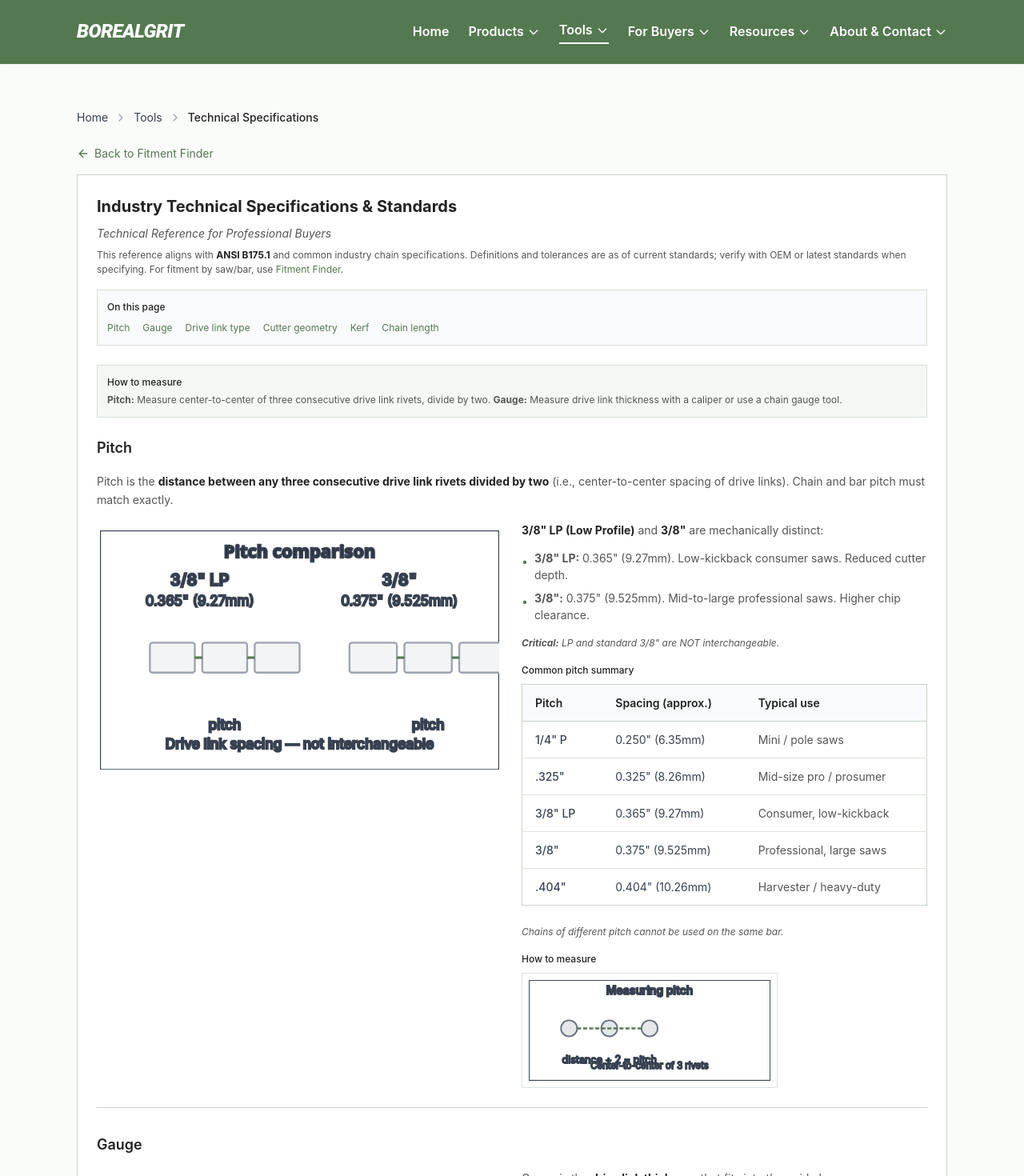
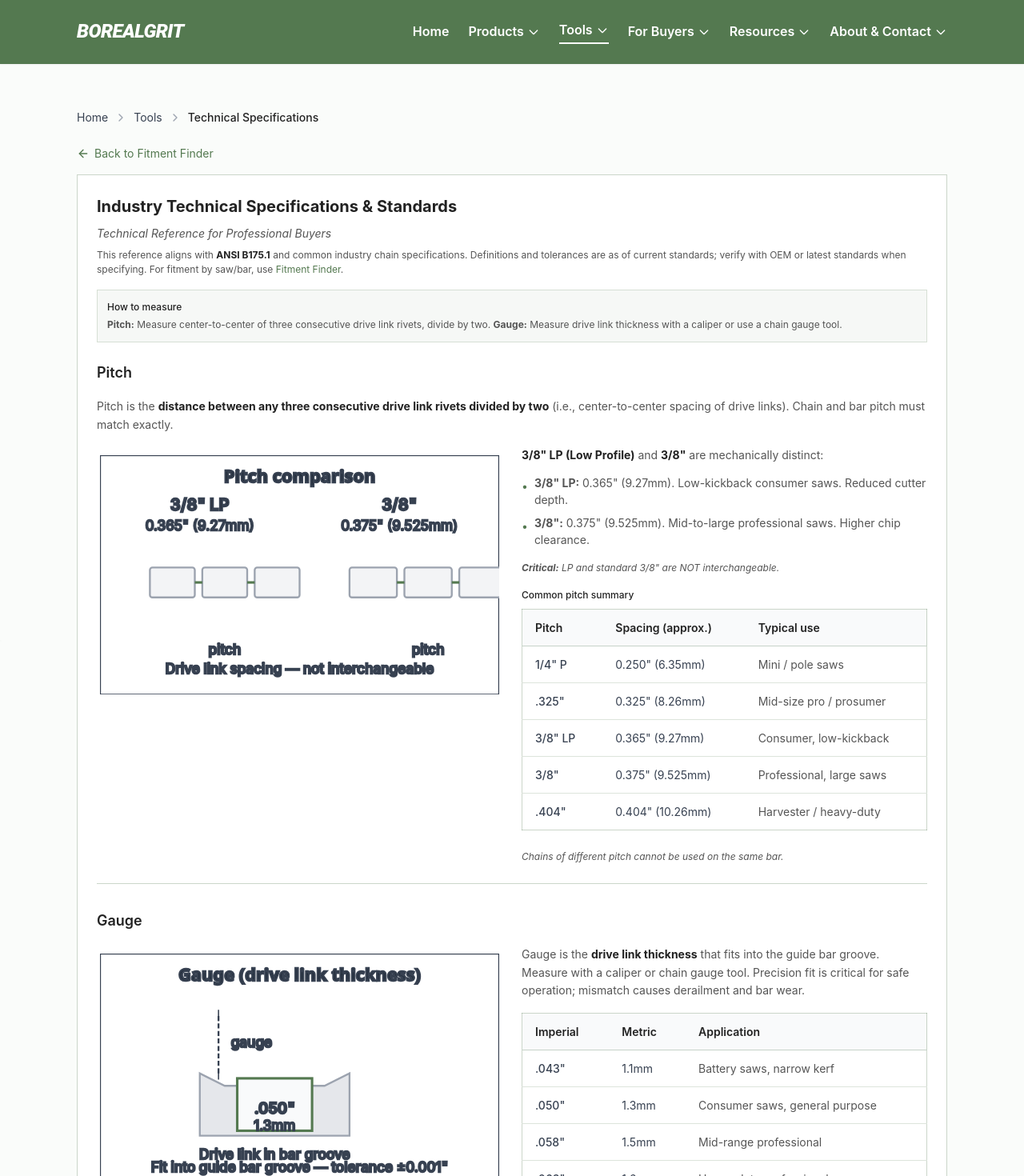
Before and after one commit to LoganOYoung/chainsaw-chain-supplier-borealgrit, a Next.js app: page /tools/technical-specs in a window 1280 px wide. Shown: the top 1470 px of the page at 80% size. Built offline with nearby package versions, Linux system fonts and the light colour scheme.

Commit message:
content(tools): remove On this page nav and Measuring pitch diagram from Technical Specs

```diff
--- a/app/tools/technical-specs/page.tsx
+++ b/app/tools/technical-specs/page.tsx
@@ -121,21 +121,6 @@ const SpecDriveLinkSvg = () => (
     <text x={160} y={168} textAnchor="middle" fontSize={10} fill="#6b7280">Match chain type to saw and application</text>
   </svg>
 )
-const SpecMeasurePitchSvg = () => (
-  <svg xmlns="http://www.w3.org/2000/svg" viewBox="0 0 240 100" fill="none" stroke="#374151" strokeWidth={1.5} className="w-full h-full max-h-32 object-contain" aria-label="How to measure pitch: three rivets, divide by two">
-    <title>How to measure pitch</title>
-    <rect width={240} height={100} fill="#fff" />
-    <text x={120} y={14} textAnchor="middle" fontSize={11} fontWeight={600} fill="#1f2937">Measuring pitch</text>
-    <g transform="translate(40,28)">
-      <circle cx={0} cy={20} r={8} fill="#e5e7eb" stroke="#6b7280" />
-      <circle cx={40} cy={20} r={8} fill="#e5e7eb" stroke="#6b7280" />
-      <circle cx={80} cy={20} r={8} fill="#e5e7eb" stroke="#6b7280" />
-      <line x1={8} y1={20} x2={72} y2={20} stroke="#547950" strokeWidth={2} strokeDasharray="4 2" />
-      <text x={40} y={55} textAnchor="middle" fontSize={10} fill="#374151">distance ÷ 2 = pitch</text>
-    </g>
-    <text x={120} y={88} textAnchor="middle" fontSize={9} fill="#6b7280">Center-to-center of 3 rivets</text>
-  </svg>
-)
 const SpecKerfSvg = () => (
   <svg xmlns="http://www.w3.org/2000/svg" viewBox="0 0 280 120" fill="none" stroke="#374151" strokeWidth={1.5} className="w-full h-full max-h-40 object-contain" aria-label="Narrow kerf vs Standard kerf cut width">
     <title>Kerf — narrow vs standard</title>
@@ -197,17 +182,6 @@ export default function TechnicalSpecsPage() {
           <p className="text-xs text-text-body mb-4">
             This reference aligns with <strong className="text-text-main">ANSI B175.1</strong> and common industry chain specifications. Definitions and tolerances are as of current standards; verify with OEM or latest standards when specifying. For fitment by saw/bar, use <Link href="/fitment-finder" className="text-forest-brand hover:underline">Fitment Finder</Link>.
           </p>
-          <nav className="mb-6 p-3 bg-gray-50 border border-forest-brand/20 rounded-none" aria-label="Page sections">
-            <p className="text-xs font-medium text-text-main mb-2">On this page</p>
-            <ul className="flex flex-wrap gap-x-4 gap-y-1 text-xs text-text-body">
-              <li><a href="#pitch" className="text-forest-brand hover:underline">Pitch</a></li>
-              <li><a href="#gauge" className="text-forest-brand hover:underline">Gauge</a></li>
-              <li><a href="#drive-link" className="text-forest-brand hover:underline">Drive link type</a></li>
-              <li><a href="#cutter-geometry" className="text-forest-brand hover:underline">Cutter geometry</a></li>
-              <li><a href="#kerf" className="text-forest-brand hover:underline">Kerf</a></li>
-              <li><a href="#chain-length" className="text-forest-brand hover:underline">Chain length</a></li>
-            </ul>
-          </nav>
           <div className="mb-6 p-3 bg-forest-brand/5 border border-forest-brand/20 rounded-none">
             <p className="text-xs font-medium text-text-main mb-1">How to measure</p>
             <p className="text-xs text-text-body">
@@ -287,10 +261,6 @@ export default function TechnicalSpecsPage() {
                   <p className="text-xs text-text-body italic mt-2">
                     Chains of different pitch cannot be used on the same bar.
                   </p>
-                  <p className="text-xs font-medium text-text-main mt-4 mb-2">How to measure</p>
-                  <div className="relative w-full max-w-xs min-h-[6rem] bg-white rounded-none overflow-hidden flex items-center justify-center p-2 border border-forest-brand/20">
-                    <SpecMeasurePitchSvg />
-                  </div>
                 </div>
               </div>
             </div>
```
